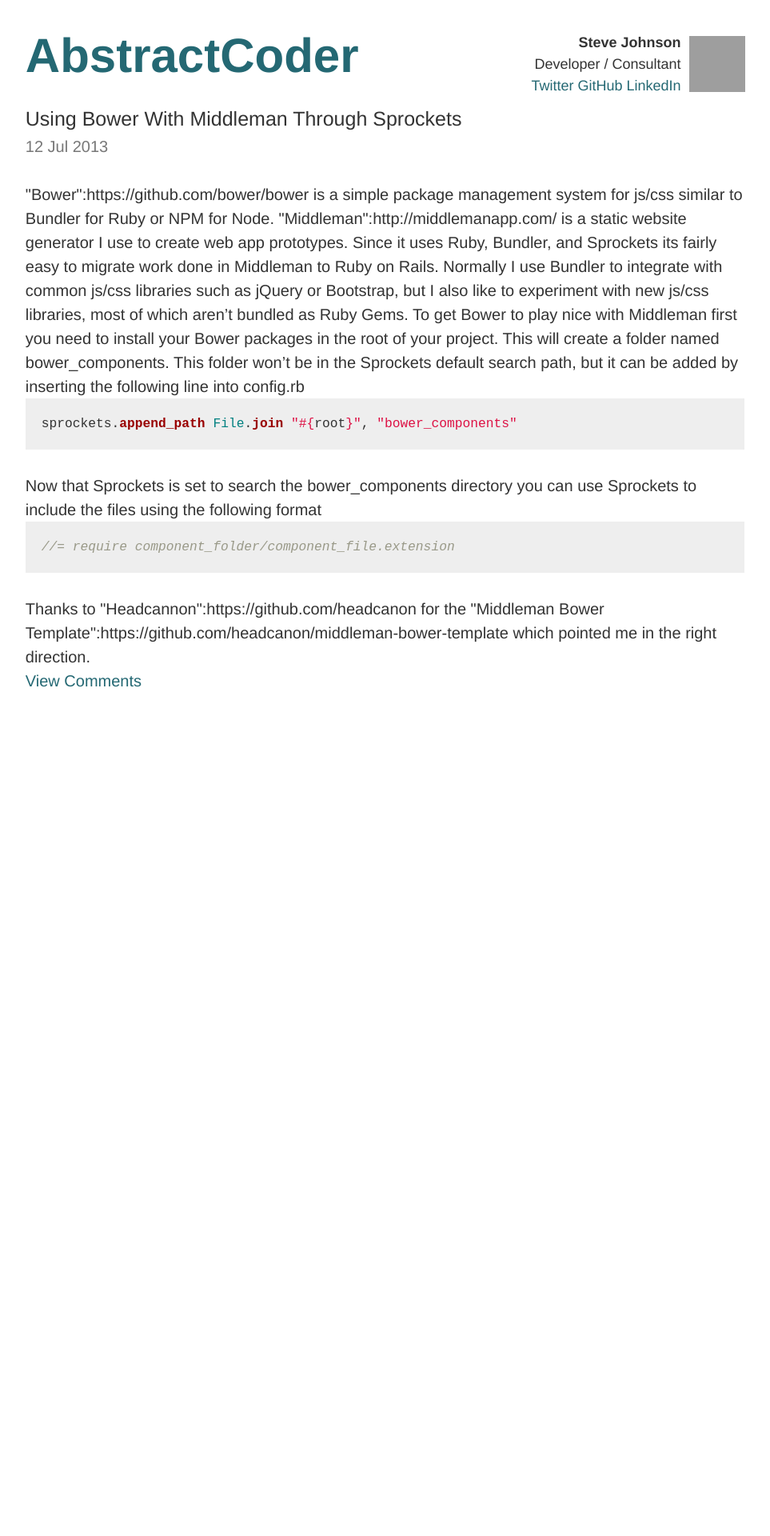
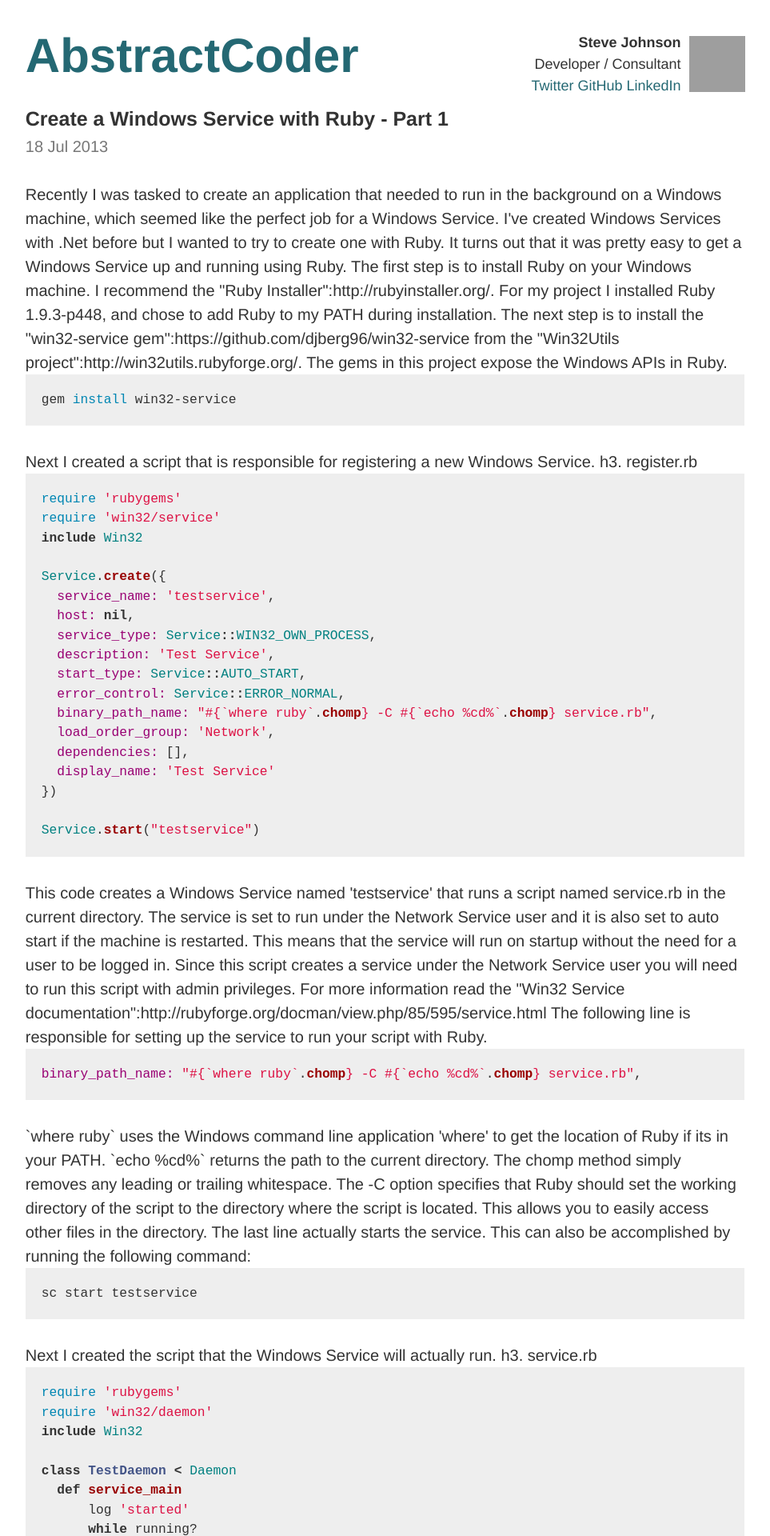
Before and after one commit to abstractcoder/abstractcoder.github.io, a Jekyll site: the page built from index.html, in a window 1280 px wide. Shown: the top 1920 px of the page at 80% size, without its empty margins (159-1122 px from the left). Built offline with Jekyll 4.4.1, drawn with Linux system fonts in a browser that asks for light colours; comment, search, counter and statistics services are not loaded; before the commit the page ends 900 px from its top, so only the background shows below that; some of the changed text lies outside the part shown; grey boxes are pictures that could not be loaded.

Commit message:
New post and new draft. Modified CSS

```diff
--- a/_layouts/post.html
+++ b/_layouts/post.html
@@ -4,7 +4,7 @@
 ---
 <h2>{{ page.title }}</h2>
 <p class="meta">{{ page.date | date_to_string }}</p>
-<div class="post">
+<div class="content">
 {{ content }}
 </div>
 <div id="disqus_thread"></div>
--- /dev/null
+++ b/_posts/2013-07-18-create-a-windows-service-with-ruby-part-1.textile
@@ -0,0 +1,113 @@
+---
+title: Create a Windows Service with Ruby - Part 1
+layout: post
+---
+
+Recently I was tasked to create an application that needed to run in the background on a Windows machine, which seemed like the perfect job for a Windows Service. I've created Windows Services with .Net before but I wanted to try to create one with Ruby. It turns out that it was pretty easy to get a Windows Service up and running using Ruby.
+
+The first step is to install Ruby on your Windows machine. I recommend the "Ruby Installer":http://rubyinstaller.org/. For my project I installed Ruby 1.9.3-p448, and chose to add Ruby to my PATH during installation.
+
+The next step is to install the "win32-service gem":https://github.com/djberg96/win32-service from the "Win32Utils project":http://win32utils.rubyforge.org/. The gems in this project expose the Windows APIs in Ruby.
+
+{% highlight bash %}
+gem install win32-service
+{% endhighlight %}
+
+Next I created a script that is responsible for registering a new Windows Service.
+
+h3. register.rb
+
+{% highlight ruby %}
+require 'rubygems'
+require 'win32/service'
+include Win32
+
+Service.create({
+  service_name: 'testservice',
+  host: nil,
+  service_type: Service::WIN32_OWN_PROCESS,
+  description: 'Test Service',
+  start_type: Service::AUTO_START,
+  error_control: Service::ERROR_NORMAL,
+  binary_path_name: "#{`where ruby`.chomp} -C #{`echo %cd%`.chomp} service.rb",
+  load_order_group: 'Network',
+  dependencies: [],
+  display_name: 'Test Service'
+})
+
+Service.start("testservice")
+
+{% endhighlight %}
+
+This code creates a Windows Service named 'testservice' that runs a script named service.rb in the current directory. The service is set to run under the Network Service user and it is also set to auto start if the machine is restarted. This means that the service will run on startup without the need for a user to be logged in. Since this script creates a service under the Network Service user you will need to run this script with admin privileges. For more information read the "Win32 Service documentation":http://rubyforge.org/docman/view.php/85/595/service.html
+
+The following line is responsible for setting up the service to run your script with Ruby.
+
+{% highlight ruby %}
+binary_path_name: "#{`where ruby`.chomp} -C #{`echo %cd%`.chomp} service.rb",
+{% endhighlight %}
+
+`where ruby` uses the Windows command line application 'where' to get the location of Ruby if its in your PATH. `echo %cd%` returns the path to the current directory. The chomp method simply removes any leading or trailing whitespace.
+
+The -C option specifies that Ruby should set the working directory of the script to the directory where the script is located. This allows you to easily access other files in the directory.
+
+The last line actually starts the service. This can also be accomplished by running the following command:
+
+{% highlight bash %}
+sc start testservice
+{% endhighlight %}
+
+Next I created the script that the Windows Service will actually run.
+
+h3. service.rb
+
+{% highlight ruby %}
+require 'rubygems'
+require 'win32/daemon'
+include Win32
+
+class TestDaemon < Daemon
+  def service_main
+      log 'started'
+      while running?
+        log 'running'
+        sleep 10
+      end
+  end
+
+  def service_stop
+    log 'ended'
+    exit!
+  end
+
+  def log(text)
+    File.open('log.txt', 'a') { |f| f.puts "#{Time.now}: #{text}" }
+  end
+end
+
+TestDaemon.mainloop
+{% endhighlight %}
+
+This script simply writes to a file named log.txt, which is in the same directory as service.rb. For more information read the "Win32 Daemon documentation":http://rubyforge.org/docman/view.php/85/596/daemon.html.
+
+Finally, I wrote a script that stops the service if its running, and also delets it.
+
+h3. unregister.rb
+
+{% highlight ruby %}
+require 'rubygems'
+require 'win32/service'
+include Win32
+
+SERVICE = 'testservice'
+
+begin
+  Service.stop(SERVICE) if Service.status(SERVICE).controls_accepted.include? "stop"
+rescue
+end
+
+Service.delete(SERVICE)
+
+{% endhighlight %}
+
+In Part 2, I will discuss how I used the "ocra gem":https://github.com/larsch/ocra to bundle the Ruby scripts into executables so they can be run on machines that don't have Ruby installed.
--- a/css/style.css
+++ b/css/style.css
@@ -5,10 +5,19 @@
 html { color: #333; }
 
 h1 { margin-top: 40px; font-size: 3rem; }
-h2 { margin-bottom: 0; line-height: 1.5; font-size: 1.25rem; }
+h2 { margin-bottom: 0; line-height: 1.5; font-size: 1.25rem; font-weight: bold; }
 .bio { text-align: right; margin-top: 40px; }
 .bio * { font-size: 18px !important;  }
 .bio img { margin-left: 10px; margin-top: 5px; float: right;}
+
+.post {
+  border-bottom: 1px dashed #333;
+  margin-bottom: 1.5em;
+}
+
+.post:last-child {
+  border: none;
+}
 
 @media screen and (max-width: 920px) {
   h1 { font-size: 2rem; }
```
Also changed, not shown: _drafts/2013-07-21-create-a-windows-service-with-ruby-part-2.textile (added, +122 -0 lines).
